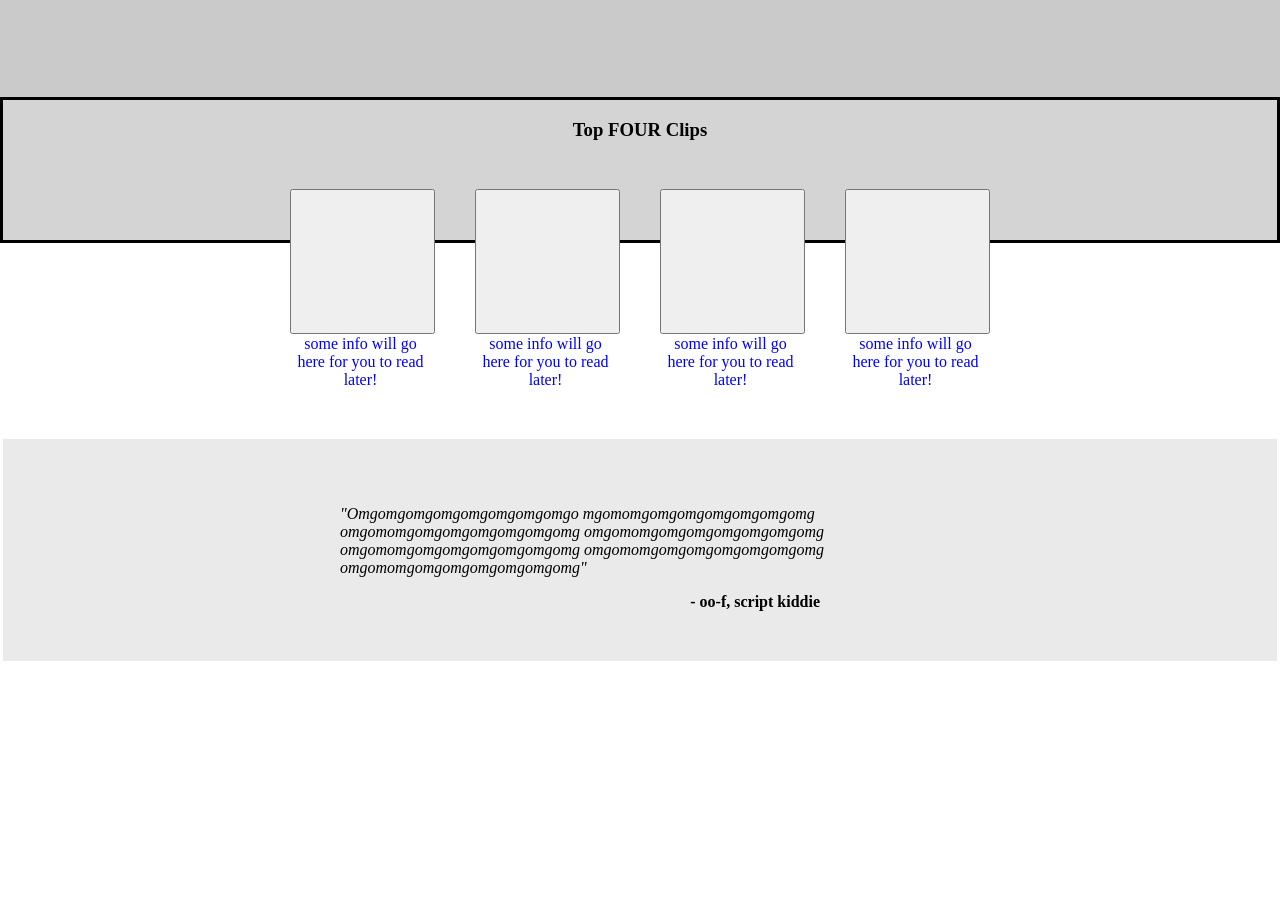
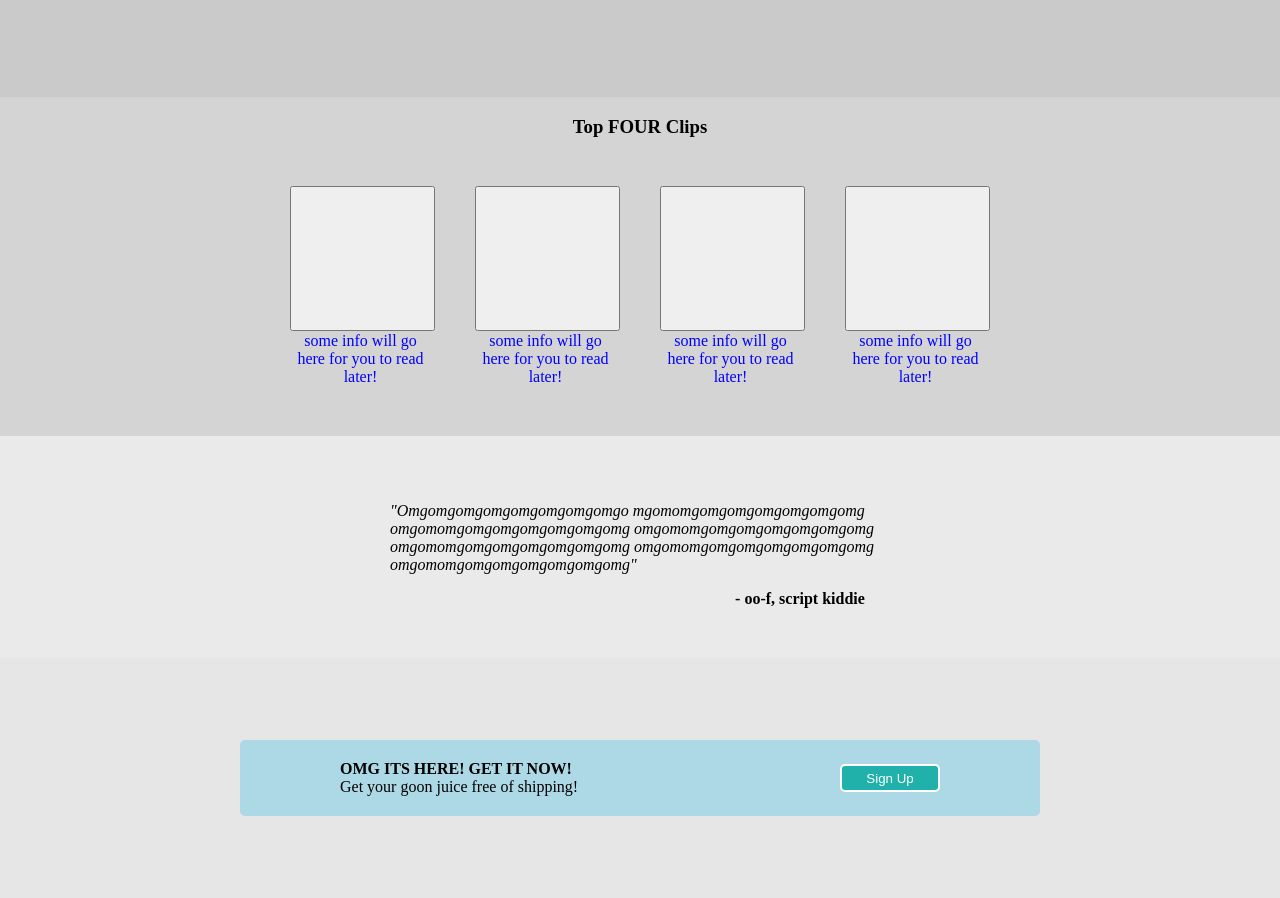
Before and after one commit to oo-f/Odin-Landing-Pad, a plain HTML site: page index.html in a window 1280 px wide. Shown: the part 301-1199 px from the top of the page. Before the commit the page ends 962 px from the top, so only its background shows below. Drawn offline with Linux system fonts and the light colour scheme.

Commit message:
Add last body section to styles and index

```diff
--- a/index.html
+++ b/index.html
@@ -67,8 +67,20 @@
         <p class="text3">
           "Omgomgomgomgomgomgomgomgo mgomomgomgomgomgomgomgomg omgomomgomgomgomgomgomgomg omgomomgomgomgomgomgomgomg omgomomgomgomgomgomgomgomg omgomomgomgomgomgomgomgomg omgomomgomgomgomgomgomgomg"
         </p>
-        <div class="text3-credit">
-          <strong>- oo-f, script kiddie</strong>
+        <div></div>
+          <strong class="text3-credit">- oo-f, script kiddie</strong>
+        </div>
+      </div>
+    </div>
+
+    <div class="body4">
+      <div class="container4">
+        <div class="text4-container">
+            <p><strong>OMG ITS HERE! GET IT NOW!</strong></p>
+            <p>Get your goon juice free of shipping!</p>
+        </div>
+        <div class="sign-up4">
+          <button>Sign Up</button>
         </div>
       </div>
     </div>
--- a/styles.css
+++ b/styles.css
@@ -3,7 +3,7 @@ body {
   flex-direction: column;
   padding: 0;
   margin: 0;
-  height: 600px;
+  /* height: 600px; */
 }
 .header {
   display: flex;
@@ -60,11 +60,9 @@ li, a{
 .body2 {
   display: flex;
   flex-direction: column;
-  height: 100px;
-  border-color: black;
-  border-style: solid;
+  height: auto;
+  /* border-style: solid; */
   background: #d4d4d4;
-  padding-bottom: 40px;
   margin: 0;
 }
 .title2 {
@@ -98,6 +96,7 @@ li, a{
 }
 .container3 {
   text-align: center;
+  width: 500px;
 
 }
 .text3 {
@@ -106,6 +105,51 @@ li, a{
   font-style: italic;
 }
 .text3-credit {
-  text-align: right;
-  padding-right: 120px;
+  margin-left: 20em;
 }
+
+
+
+.body4 {
+  display: flex;
+  justify-content: center;
+  align-items: start;
+  height: 30vh;
+  align-items: center;
+  background: #e6e6e6;
+}
+.container4 {
+  display: flex;
+  background: lightblue;
+  border-radius: 5px;
+}
+.text4-container {
+  display: flex;
+  flex-direction: column;
+  align-content: center;
+  width: 500px;
+  height: auto;
+  padding: 20px 0px 20px 100px;
+  margin: 0;
+}
+.text4-container p {
+  padding: 0;
+  margin: 0;
+}
+.sign-up4 {
+  align-self: center;
+  padding-right: 100px;
+}
+.sign-up4 button {
+  text-align: center;
+  background: lightseagreen;
+  color: white;
+  border-radius: 5px;
+  height: 28px;
+  width: 100px;
+  border-color: white;
+  border-style: solid
+}
+.sign-up4 button:hover {
+  background: rgb(29, 163, 157);
+}
```
